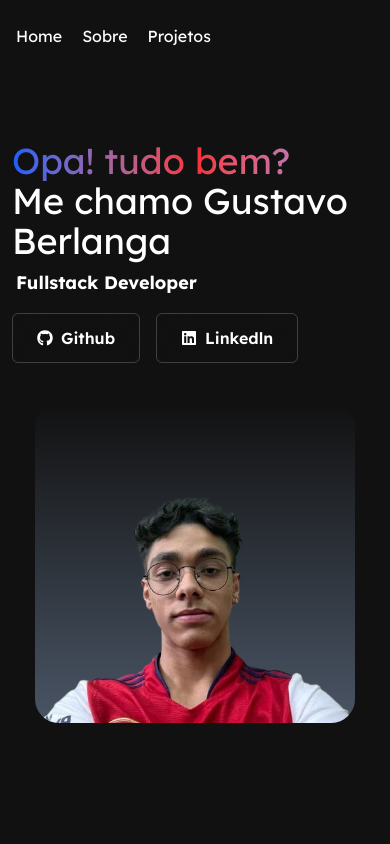
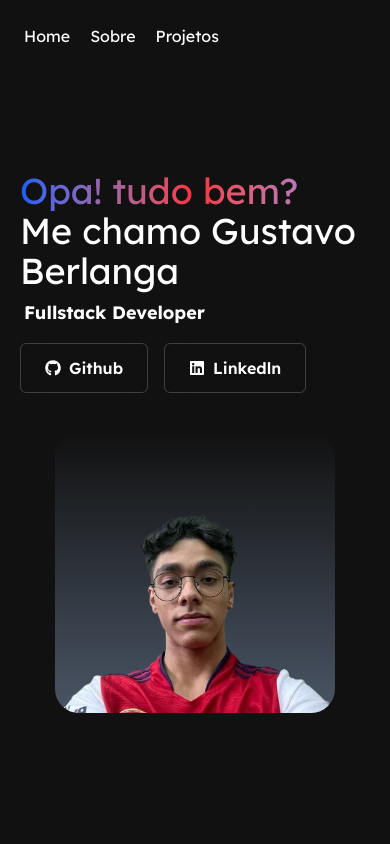
Before and after one commit to Berla1/portfolio, a React (Vite) app: page / in a window 390 px wide. Shown: the top 844 px of the page. Built offline with nearby package versions, Linux system fonts and the light colour scheme; a web font is replaced by a local one.

Commit message:
margem lateral

```diff
--- a/src/App.tsx
+++ b/src/App.tsx
@@ -6,7 +6,7 @@ import Sobre from './components/Sobre'
 function App() {
   return (
     <>
-    <main className='px-3 md:px-0'>
+    <main className='px-5 md:px-0'>
       <Header/>
       <Home/>
       <Sobre/>
--- a/src/components/Home/index.tsx
+++ b/src/components/Home/index.tsx
@@ -4,7 +4,7 @@ import RedeBotao from "./RedeBotao";
 import { FaLinkedin } from "react-icons/fa";
 const Home = () => {
   return (
-    <section className="flex flex-col justify-center items-center pt-5 md:flex-row h-screen text-white md:justify-evenly md:items-center gap-10" id="home">
+    <section className="flex flex-col justify-center items-center pt-10 md:flex-row h-screen text-white md:justify-evenly md:items-center gap-10" id="home">
       <div className="md:w-1/2 flex flex-col text-4xl md:text-6xl">
         <h1 className="bg-gradient-to-r from-blue-600 via-red-500 to-indigo-400 inline-block text-transparent bg-clip-text">
           Opa! tudo bem?
@@ -23,7 +23,7 @@ const Home = () => {
           </a>
         </div>
       </div>
-      <div className="flex items-center justify-center bg-gradient-to-t from-gray-600 rounded-3xl w-80 md:w-100">
+      <div className="flex items-center justify-center bg-gradient-to-t from-gray-600 rounded-3xl w-70 md:w-100">
         <img src={eu} alt="eu" className="rounded-3xl" />
       </div>
     </section>
```
